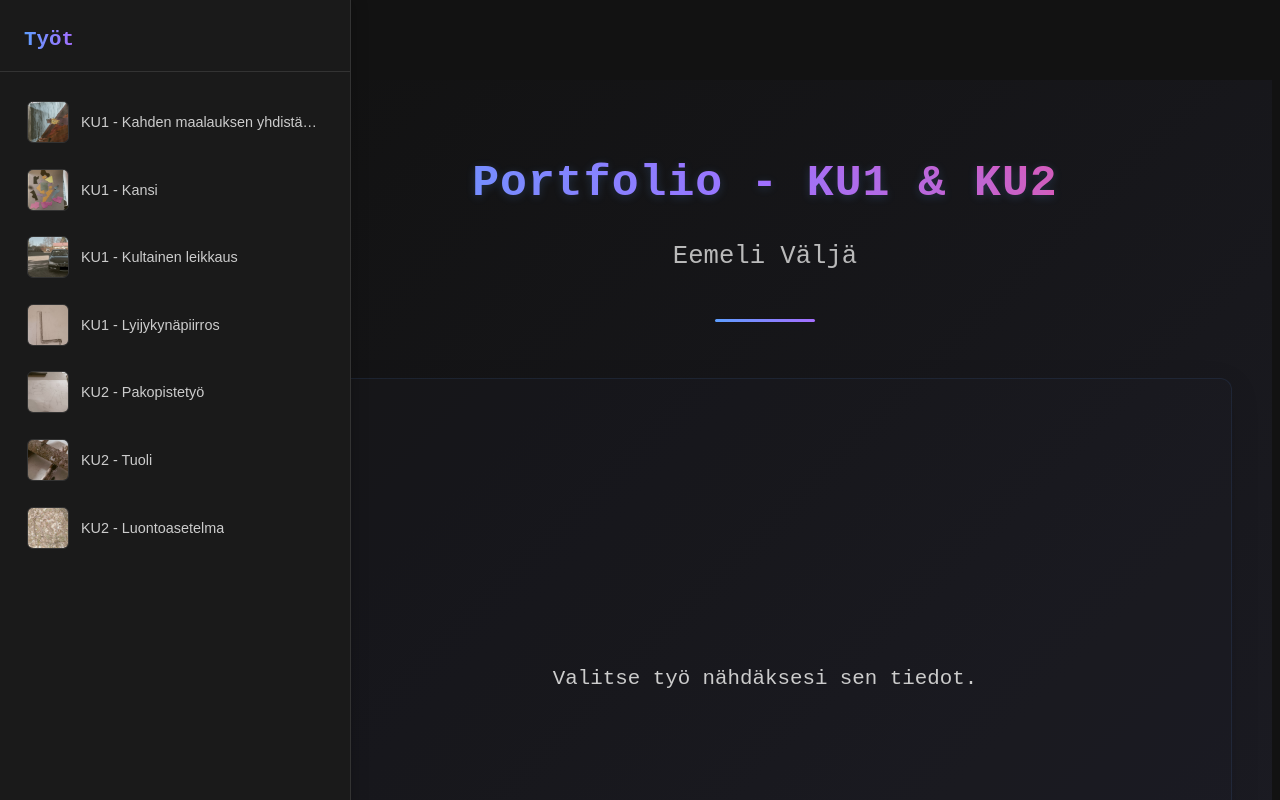
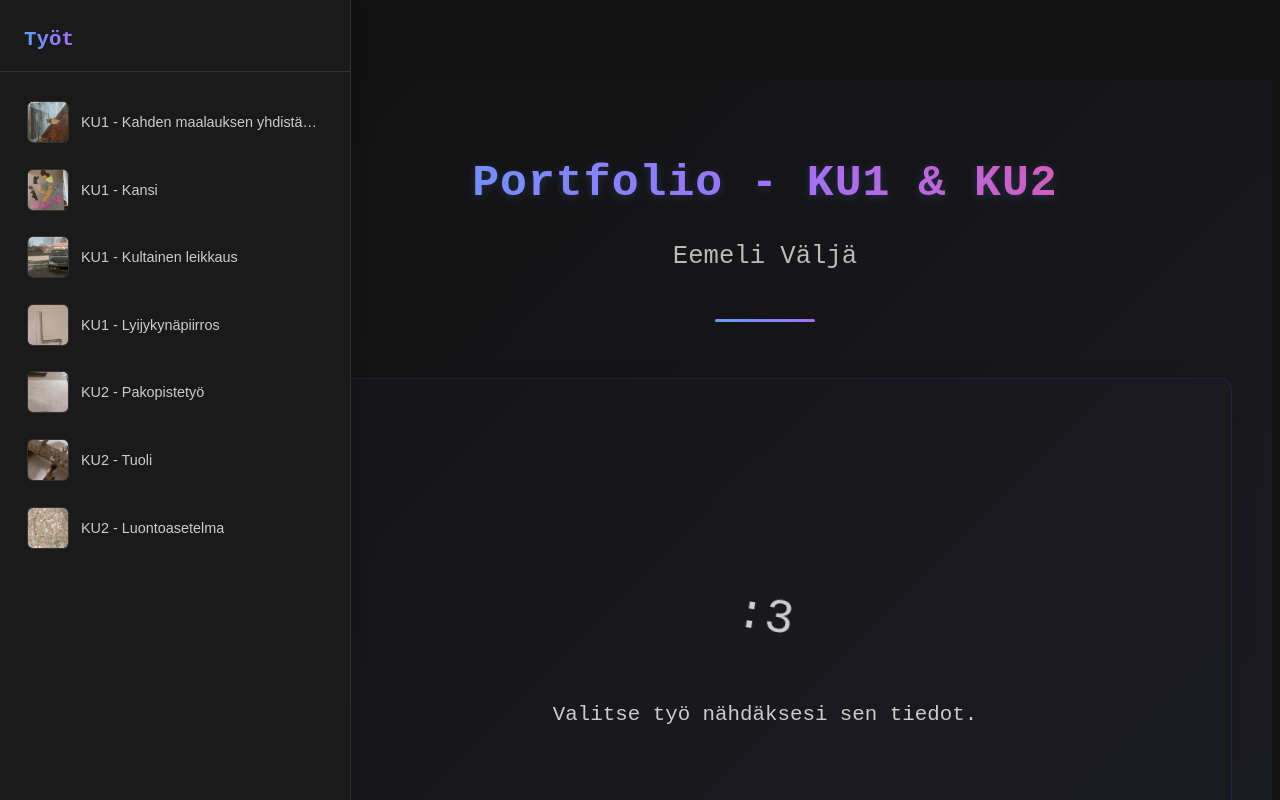
Before and after one commit to Elgydiumm/elgydium-site, a SvelteKit app: page /kuvis in a window 1280 px wide. Shown: the top 800 px of the page. Built offline with nearby package versions, Linux system fonts and the light colour scheme.

Commit message:
Add :3 to kuvis page

```diff
--- a/src/routes/kuvis/+page.svelte
+++ b/src/routes/kuvis/+page.svelte
@@ -311,7 +311,7 @@
     }
 
     .welcome-message::before {
-      content: '';
+      content: ':3';
       font-size: 3rem;
       margin-bottom: 1.5rem;
       animation: wave 2s infinite;
```
